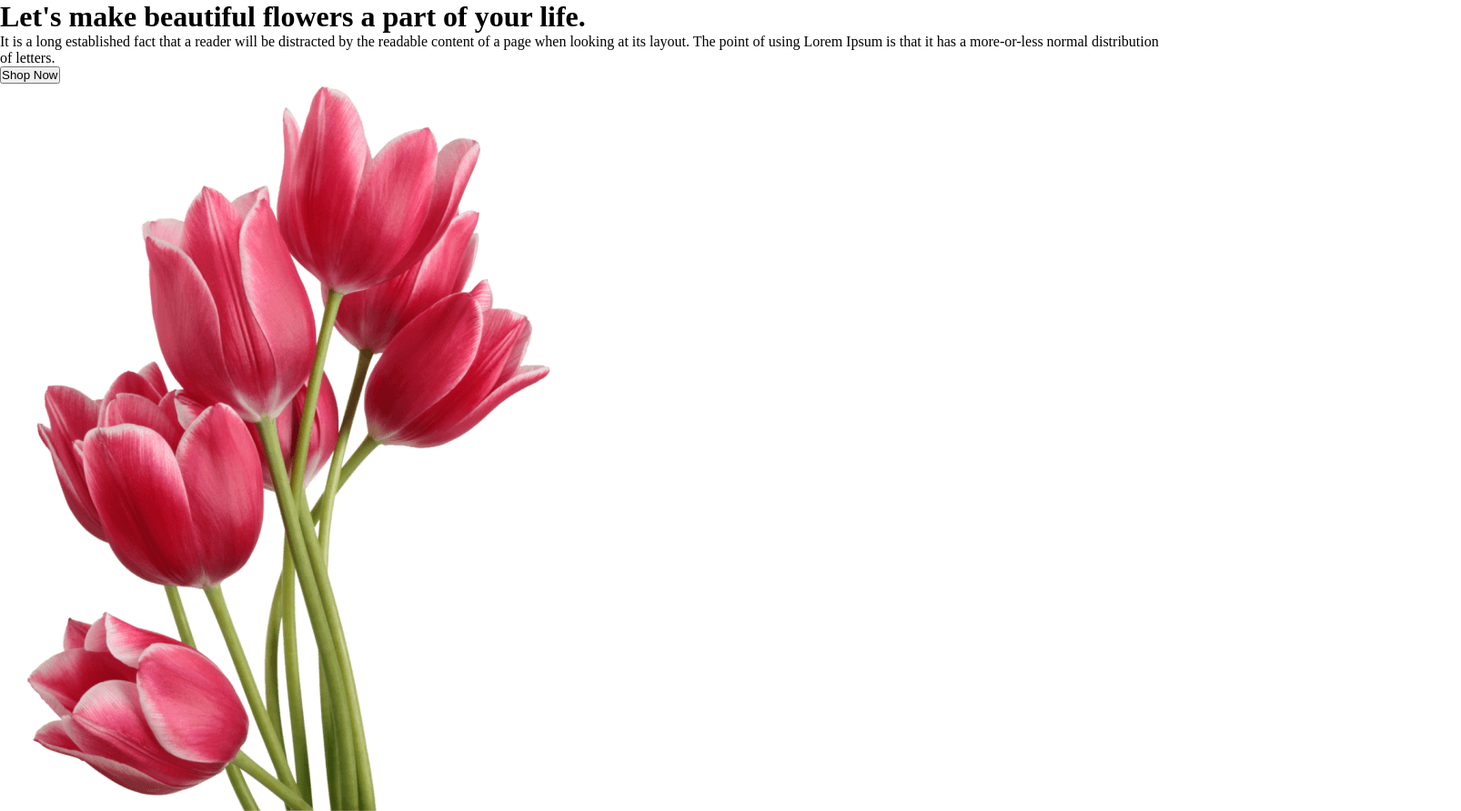
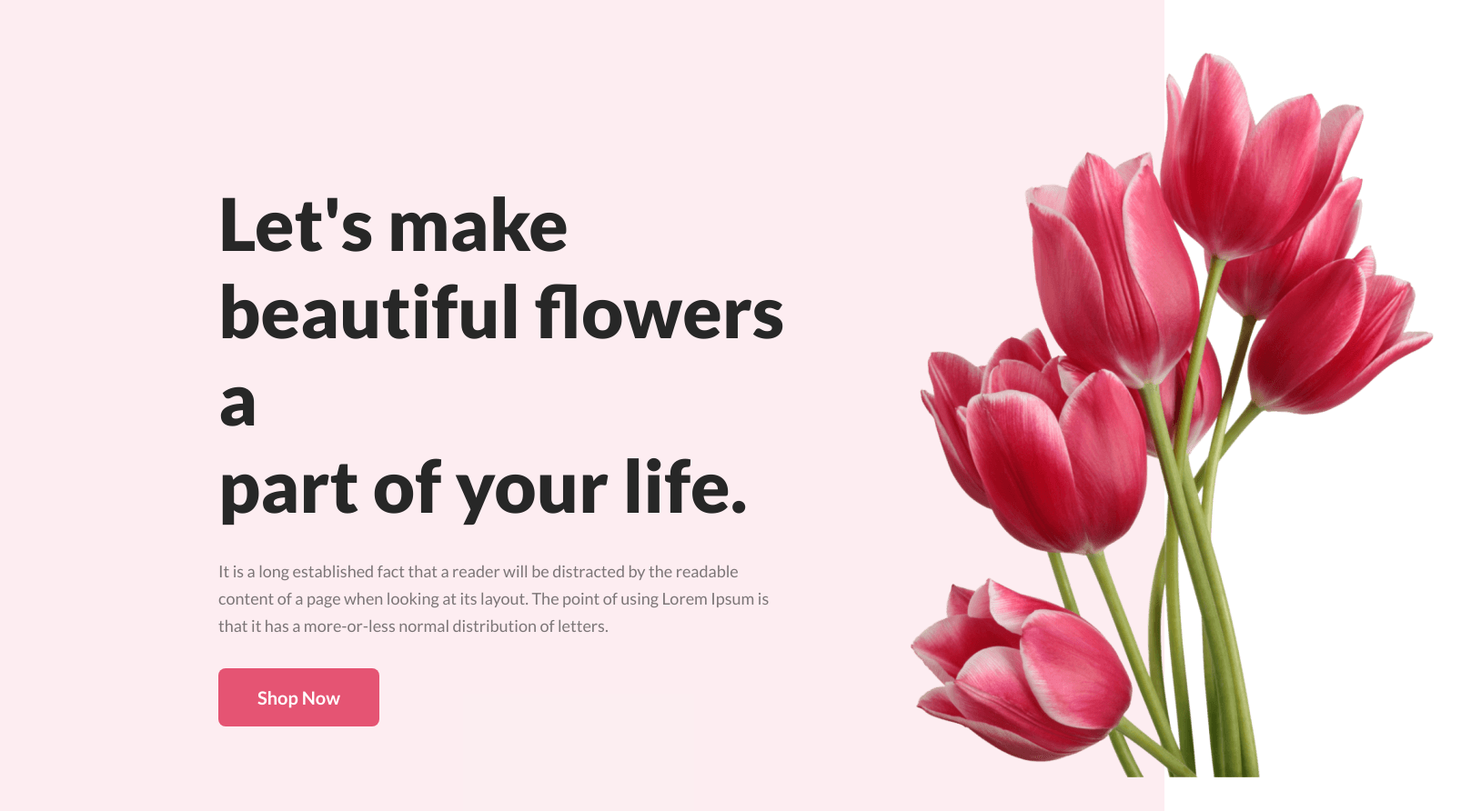
Before and after one commit to souravhalder-dev/flower, a plain HTML site: page index.html in a window 1280 px wide. Shown: the top 892 px of the page at 91% size, 1606 px wide, since content can reach past the window. Drawn offline with Linux system fonts and the light colour scheme.

Commit message:
make header and update with css

```diff
--- a/css/style.css
+++ b/css/style.css
@@ -3,3 +3,62 @@
   padding: 0px;
   box-sizing: border-box;
 }
+.full-width {
+  /* max-width: 100vw; */
+  margin: 0 auto;
+  max-width: 1922px;
+}
+.lato-font {
+  font-family: "Plus Jakarta Sans", sans-serif;
+  font-optical-sizing: auto;
+}
+/* head */
+.flower-containner {
+  display: flex;
+  background: rgba(229, 84, 115, 0.1);
+  padding: 0px 240px 0px 240px;
+}
+.flower-title {
+  color: rgb(39, 39, 39);
+  font-family: Lato;
+  font-size: 80px;
+  font-weight: 800;
+  line-height: 96px;
+  letter-spacing: 0%;
+  text-align: left;
+}
+.flower-discraption {
+  color: rgba(39, 39, 39, 0.6);
+  font-family: Lato;
+  font-size: 18px;
+  font-weight: 400;
+  line-height: 30px;
+  letter-spacing: 0%;
+  text-align: left;
+  width: 634px;
+  margin-top: 32px;
+}
+.flower-text {
+  margin-top: 197px;
+  margin-bottom: 147px;
+}
+.flower-btn {
+  border-radius: 8px;
+  color: rgb(255, 255, 255);
+  font-family: Lato;
+  font-size: 20px;
+  font-weight: 700;
+  line-height: 24px;
+  letter-spacing: 0%;
+  width: 177px;
+  height: 64px;
+  background: rgb(229, 84, 115);
+  border: none;
+  margin-top: 32px;
+}
+.img-sr {
+  width: 635px;
+  height: 800px;
+  margin-left: 97px;
+  margin-top: 55px;
+}
--- a/index.html
+++ b/index.html
@@ -5,23 +5,35 @@
     <meta name="viewport" content="width=device-width, initial-scale=1.0" />
     <title>Document</title>
     <link rel="stylesheet" href="./css/style.css" />
+    <link rel="preconnect" href="https://fonts.googleapis.com" />
+    <link rel="preconnect" href="https://fonts.gstatic.com" crossorigin />
+    <link
+      href="https://fonts.googleapis.com/css2?family=Inter:ital,opsz,wght@0,14..32,100..900;1,14..32,100..900&family=Lato:ital,wght@0,100;0,300;0,400;0,700;0,900;1,100;1,300;1,400;1,700;1,900&family=Merriweather:ital,opsz,wght@0,18..144,300..900;1,18..144,300..900&family=Noto+Serif:ital,wght@0,100..900;1,100..900&family=Open+Sans:ital,wght@0,300..800;1,300..800&family=Plus+Jakarta+Sans:ital,wght@0,200..800;1,200..800&family=Poppins:ital,wght@0,100;0,200;0,300;0,400;0,500;0,600;0,700;0,800;0,900;1,100;1,200;1,300;1,400;1,500;1,600;1,700;1,800;1,900&family=Raleway:ital,wght@0,100..900;1,100..900&family=Work+Sans:ital,wght@0,100..900;1,100..900&display=swap"
+      rel="stylesheet"
+    />
   </head>
-  <body>
+  <body class="full-width lato-font">
     <!-- header -->
     <header>
       <div class="flower-containner">
         <div class="flower-text">
-          <h1>Let's make beautiful flowers a part of your life.</h1>
-          <p>
+          <h1 class="flower-title">
+            Let's make <br />beautiful flowers a <br />part of your life.
+          </h1>
+          <p class="flower-discraption">
             It is a long established fact that a reader will be distracted by
             the readable content of a page when looking at its layout. The point
             of using Lorem Ipsum is that it has a more-or-less normal
             distribution of letters.
           </p>
-          <button>Shop Now</button>
+          <button class="flower-btn">Shop Now</button>
         </div>
         <div class="flower">
-          <img src="./Flower Asset/pngwing 10.png" alt="flower-p" />
+          <img
+            class="img-sr"
+            src="./Flower Asset/pngwing 10.png"
+            alt="flower-p"
+          />
         </div>
       </div>
     </header>
```
